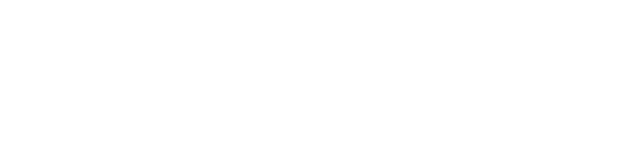
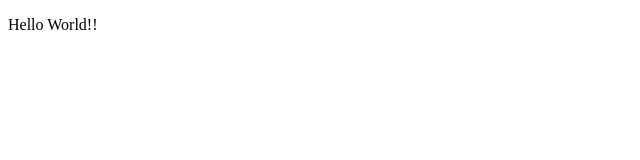
Before and after one commit to PeterNguyen-VN/PeterNguyen-VN.github.io, a plain HTML site: page main.html in a window 1280 px wide. Shown: the whole page, without its empty margins (0-640 px from the left). Drawn offline with Linux system fonts and the light colour scheme.

Commit message:
Update main.html

```diff
--- a/main.html
+++ b/main.html
@@ -6,7 +6,10 @@
 
 
 </head>
+<body>
+ <p> Hello World!! </p>
 
+</body>
 
 
 
```
